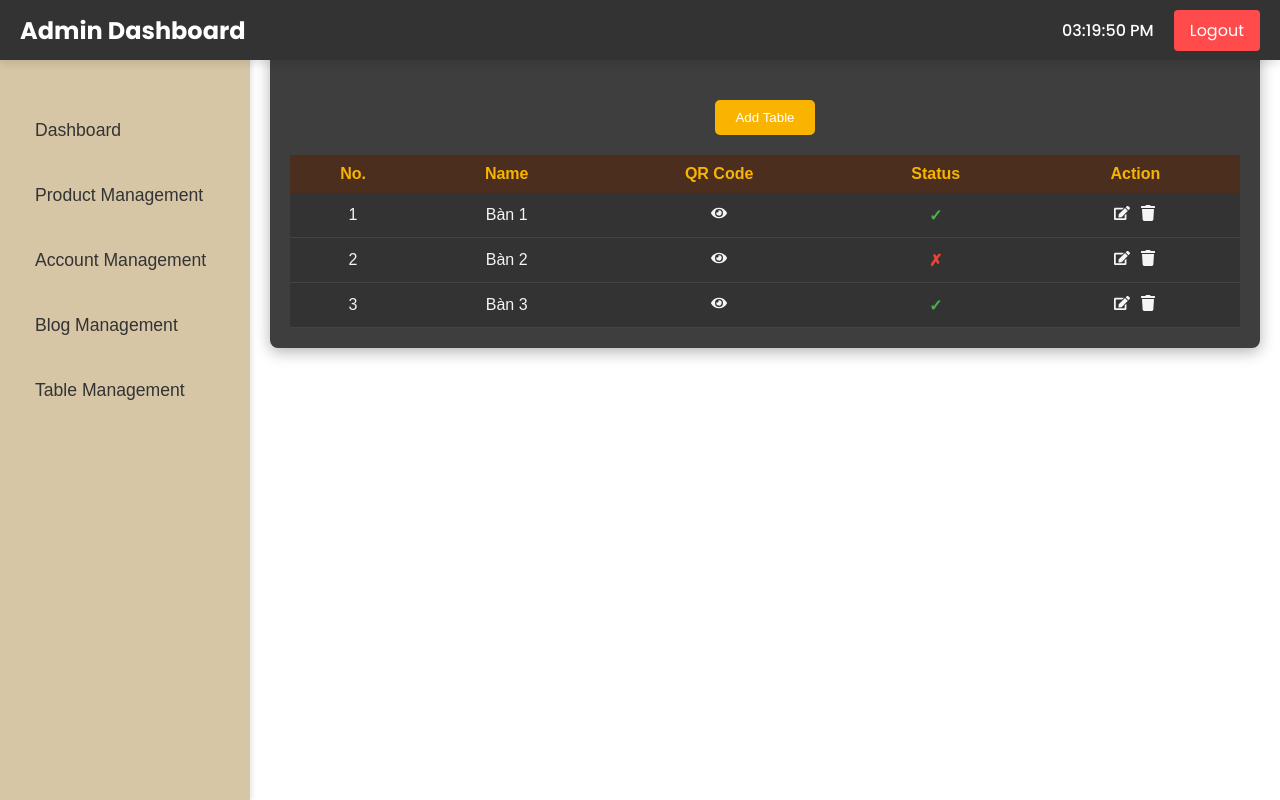
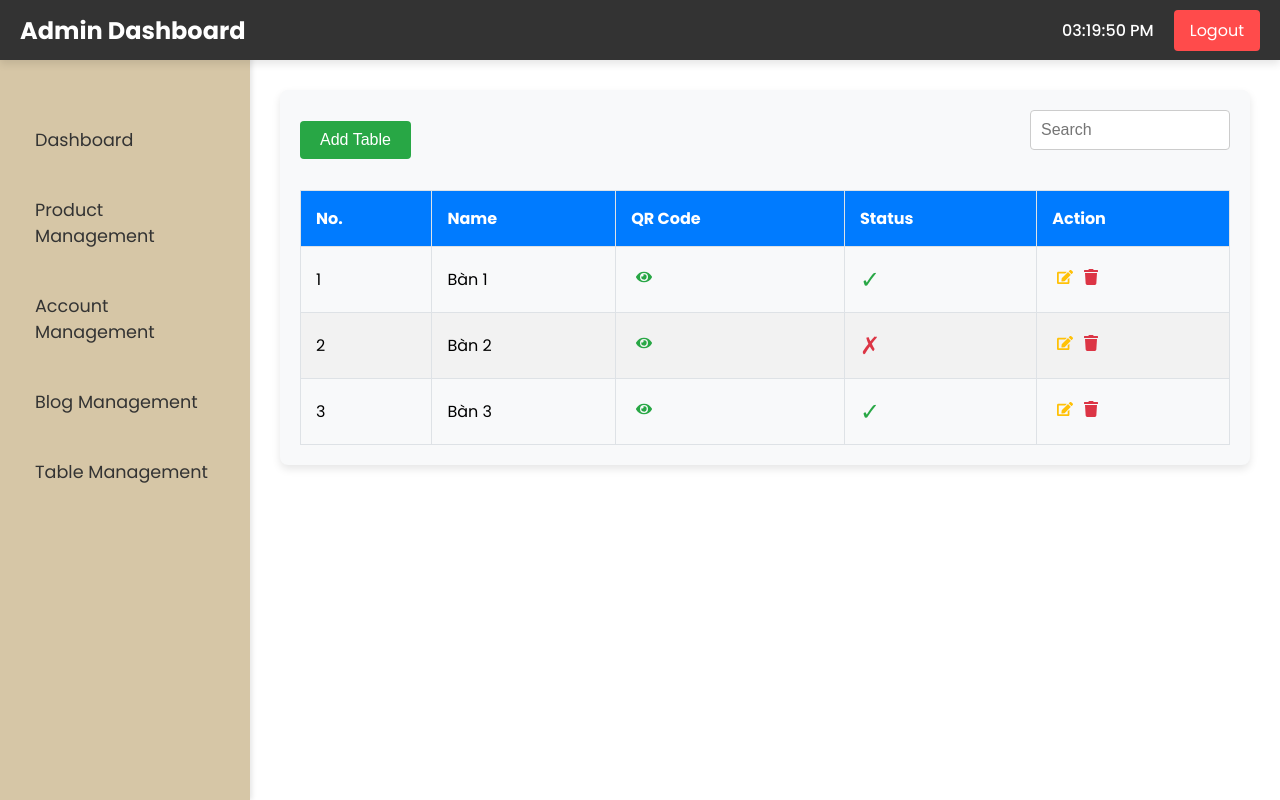
Before and after one commit to Sonphhe/SteakHouse-CPL_04_Group6, a React (Vite) app: page /admin/table-management in a window 1280 px wide. Built offline with nearby package versions, Linux system fonts and the light colour scheme.

Commit message:
Update css tablemanagement

```diff
--- a/src/pages/Admin/pages/TableManagement/TableManagement.css
+++ b/src/pages/Admin/pages/TableManagement/TableManagement.css
@@ -1,93 +1,108 @@
-/* Main container for the table management page */
-.table-management-container {
+/* Main Admin Dashboard Layout */
+.admin-dashboard {
     display: flex;
-    height: 100vh;
-    font-family: Arial, sans-serif;
+    flex-direction: column;
+    min-height: 100vh;
+    font-family: "Poppins", sans-serif;
+    background-color: #f0f2f5;
 }
 
-/* Sidebar styling (fixed width and positioned to the left) */
-.sidebar {
-    width: 250px;
-    background-color: #333;
-    height: 100vh;
-    position: fixed;
-    top: 0;
-    left: 0;
+.dashboard-container {
+    display: flex;
+    flex: 1;
+    padding-top: 60px; /* Account for navbar height */
 }
 
-/* Main content area */
-.table-content {
-    flex-grow: 1;
-    margin-left: 250px;
-    padding: 20px;
-    background-color: #ffffff; /* Main white background */
-    overflow-y: auto;
+.dashboard-main {
+    flex: 1;
+    padding: 30px;
+    margin-left: 250px; /* Width of sidebar */
+    background-color: #ffffff;
 }
 
-/* Inner container with distinct background for button and table */
-.table-inner-container {
-    background-color: #3e3e3e; /* Darker background color */
+/* Table Management Styling */
+.table-management {
+    background-color: #f8f9fa;
     padding: 20px;
-    padding-top: 80px;
     border-radius: 8px;
-    box-shadow: 0px 4px 15px rgba(0, 0, 0, 0.3);
+    box-shadow: 0px 4px 8px rgba(0, 0, 0, 0.1);
 }
 
-/* Add Table Button styling */
+.table-management-header {
+    display: flex;
+    justify-content: space-between;
+    align-items: center;
+    margin-bottom: 20px;
+}
+
 .add-table-btn {
-    background-color: #f8b400;
-    color: #fff;
     padding: 10px 20px;
+    background-color: #28a745;
+    color: white;
     border: none;
-    border-radius: 5px;
-    margin-bottom: 20px;
+    border-radius: 4px;
     cursor: pointer;
+    font-size: 1em;
 }
 
 .add-table-btn:hover {
-    background-color: #d69e1c;
+    background-color: #218838;
 }
 
-/* Table styling */
-table {
+.search-bar {
+    padding: 10px;
+    font-size: 1em;
+    border: 1px solid #ccc;
+    border-radius: 4px;
+    width: 200px;
+}
+
+.table-management-table {
     width: 100%;
     border-collapse: collapse;
+    margin-top: 10px;
 }
 
-thead th {
-    background-color: #4b2e1e;
-    color: #f8b400;
-    padding: 10px;
+.table-management-table th, .table-management-table td {
+    padding: 15px;
+    text-align: left;
+    border: 1px solid #dee2e6;
+}
+
+.table-management-table th {
+    background-color: #007bff;
+    color: white;
     font-weight: bold;
 }
 
-tbody td {
-    background-color: #333;
-    color: #f5f5f5;
-    padding: 12px;
-    text-align: center;
-    border-bottom: 1px solid #444;
-}
-
-tbody tr:hover {
-    background-color: #444;
+.table-management-table tr:nth-child(even) {
+    background-color: #f2f2f2;
 }
 
 .status-active {
-    color: #4caf50;
-    font-weight: bold;
+    color: #28a745;
+    font-size: 1.5em;
 }
 
 .status-inactive {
-    color: #f44336;
-    font-weight: bold;
+    color: #dc3545;
+    font-size: 1.5em;
 }
 
-.icon-view, .icon-edit, .icon-delete {
+.icon-view {
+    color: #28a745;
     margin: 0 5px;
     cursor: pointer;
 }
 
-.icon-view:hover, .icon-edit:hover, .icon-delete:hover {
-    filter: brightness(1.2);
+.icon-edit {
+    color: #ffc107;
+    margin: 0 5px;
+    cursor: pointer;
 }
+
+.icon-delete {
+    color: #dc3545;
+    margin: 0 5px;
+    cursor: pointer;
+}
--- a/src/pages/Admin/pages/TableManagement/TableManagement.tsx
+++ b/src/pages/Admin/pages/TableManagement/TableManagement.tsx
@@ -19,14 +19,18 @@ const TableManagement: React.FC = () => {
   ];
 
   return (
-    <div>
+    <div className="admin-dashboard">
       <Navbar />
-      <div className="table-management-container">
+      <div className="dashboard-container">
         <Sidebar />
-        <div className="table-content">
-          <div className="table-inner-container">
-            <button className="add-table-btn">Add Table</button>
-            <table>
+        <main className="dashboard-main">
+          <div className="table-management">
+            <div className="table-management-header">
+              <button className="add-table-btn">Add Table</button>
+              <input type="text" placeholder="Search" className="search-bar" />
+            </div>
+
+            <table className="table-management-table">
               <thead>
                 <tr>
                   <th>No.</th>
@@ -58,7 +62,7 @@ const TableManagement: React.FC = () => {
               </tbody>
             </table>
           </div>
-        </div>
+        </main>
       </div>
     </div>
   );
```
